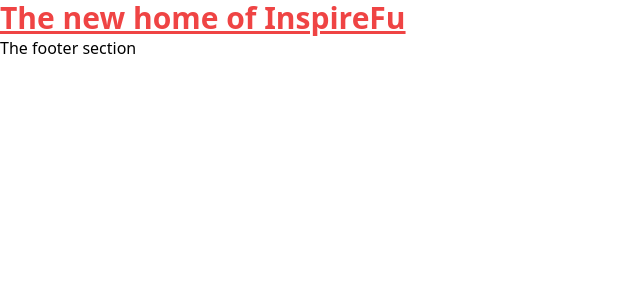
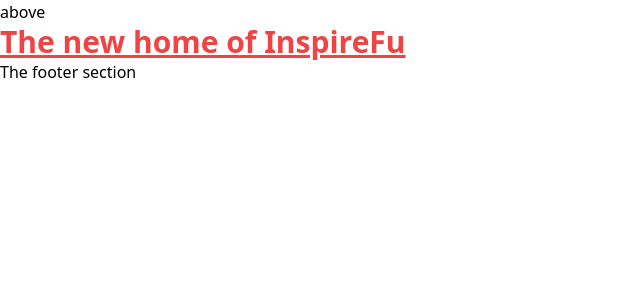
Before and after one commit to tderuvo/inspirefu, a Next.js app: page / in a window 1280 px wide. Shown: the top 300 px of the page, without its empty margins (0-640 px from the left). Built offline with nearby package versions, Linux system fonts and the light colour scheme.

Commit message:
added new sections

```diff
--- a/pages/index.tsx
+++ b/pages/index.tsx
@@ -11,6 +11,14 @@ const Home: NextPage = () => {
         <meta name="description" content="Generated by create next app" />
         <link rel="icon" href="/favicon.ico" />
       </Head>
+      <p>above</p>
+      {/* Header */}
+      {/* Hero */}
+      {/* About */}
+      {/* Experience */}
+      {/* Skills */}
+      {/* Projects */}
+      {/* Contact */}
       <main>
         <h1 className="text-red-500 text-3xl font-bold underline">
           The new home of InspireFu
```
